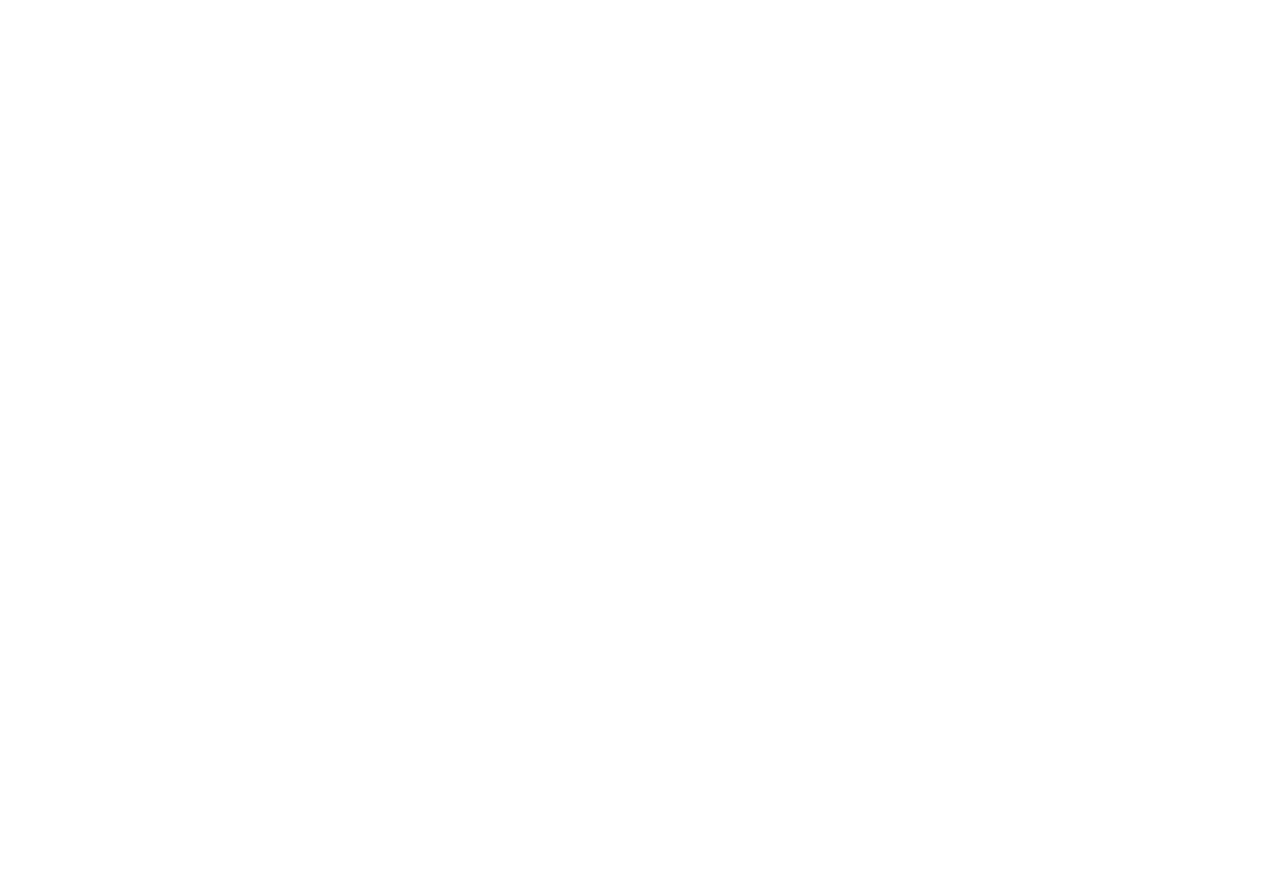
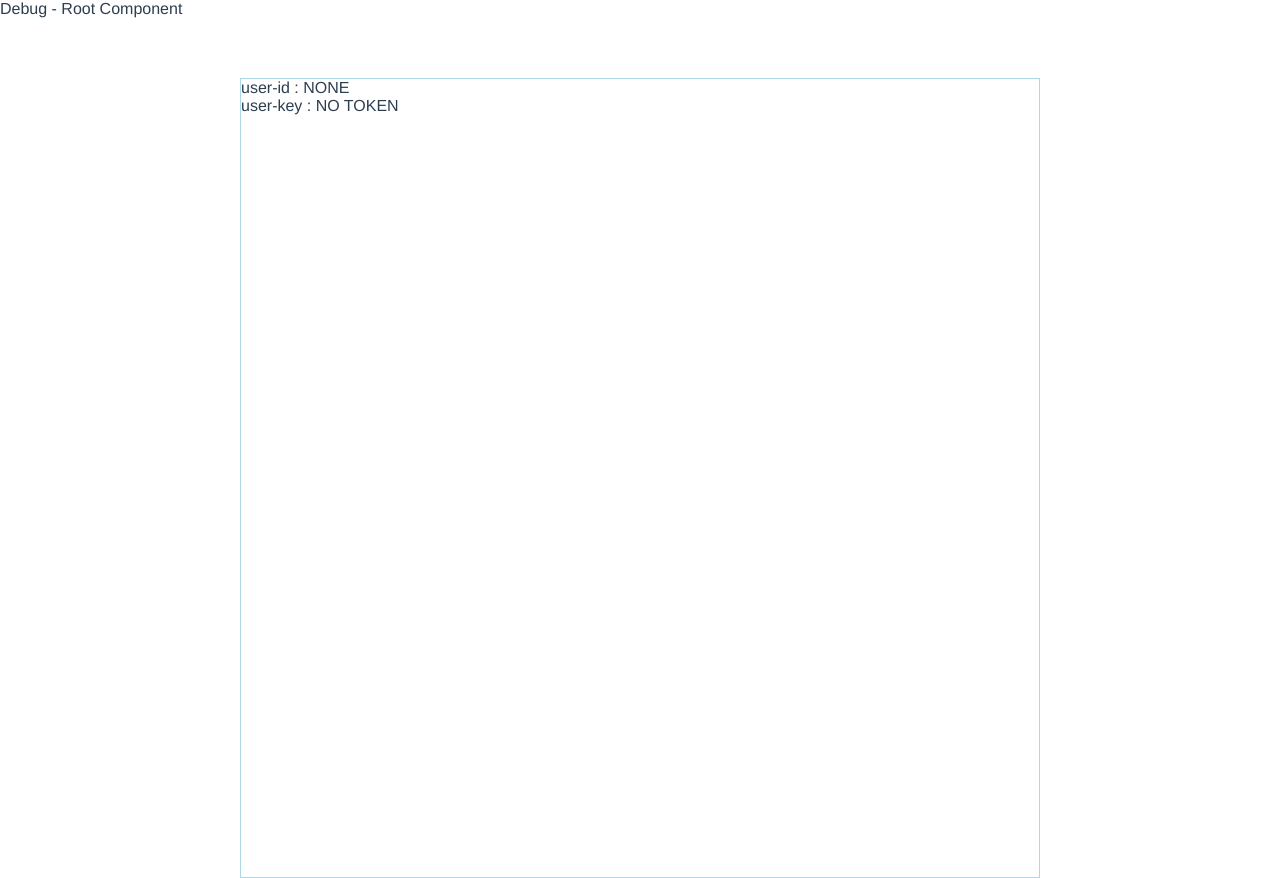
Before and after one commit to hwwonkim/app, a Vue app: page /result in a window 1280 px wide. Before the commit the page ends 800 px from the top, so only its background shows below. Built offline with nearby package versions, Linux system fonts and the light colour scheme.

Commit message:
Vue Router 설치 및 적용

```diff
--- a/src/App.vue
+++ b/src/App.vue
@@ -1,6 +1,9 @@
 <template>
-  <div id="app">
-    <router-view></router-view>
+  <div id="app-container">
+    Debug - Root Component
+    <div id="app">
+      <router-view></router-view>
+    </div>
   </div>
 </template>
 
@@ -8,8 +11,7 @@
 
 export default {
   name: 'App',
-  components: {
-  }
+  components: {}
 }
 </script>
 
--- a/src/assets/style.css
+++ b/src/assets/style.css
@@ -67,12 +67,15 @@ meter {
     -webkit-user-drag: element;
 }
 
-#app {
+#app-container {
     font-family: Avenir, Helvetica, Arial, sans-serif;
+    color: #2c3e50;
     -webkit-font-smoothing: antialiased;
     -moz-osx-font-smoothing: grayscale;
+}
+
+#app {
     text-align: center;
-    color: #2c3e50;
     margin-top: 60px;
 }
 
@@ -117,17 +120,25 @@ meter {
     padding: 0 2rem 0 0;
 }
 
-#login-button{
+#login-button {
     background-color: lightblue;
     font-weight: bolder;
     padding: 0.5rem 1rem;
     border-radius: 3px;
 }
 
-#dev-tag{
+#dev-tag {
     position: absolute;
     bottom: 10px;
     right: 15px;
     font-weight: lighter;
     font-size: 0.8rem;
 }
+
+#login-result-page {
+    display: inline-flex;
+    text-align: left;
+    border: solid 1px lightblue;
+    height: 50rem;
+    width: 50rem;
+}
--- /dev/null
+++ b/src/components/LoginResult.vue
@@ -0,0 +1,21 @@
+<template>
+  <div id="login-result-page">
+    user-id : {{ data.userId ? data.userId : " NONE " }} <br>
+    user-key : {{ data.token ? data.token : " NO TOKEN " }}
+  </div>
+</template>
+
+<script>
+export default {
+  name: "LoginResult",
+  data() {
+    return {
+      data: Object
+    }
+  }
+}
+</script>
+
+<style scoped>
+
+</style>
--- a/src/router/index.js
+++ b/src/router/index.js
@@ -14,6 +14,11 @@ const routes = [
         name: 'root',
         component: () => import('../components/Login.vue')
     },
+    {
+        path: '/result',
+        name: 'login-result',
+        component: () => import('../components/LoginResult.vue')
+    }
 ];
 
 const router = new VueRouter(
@@ -23,4 +28,5 @@ const router = new VueRouter(
         routes
     });
 
+
 export default router;
```
